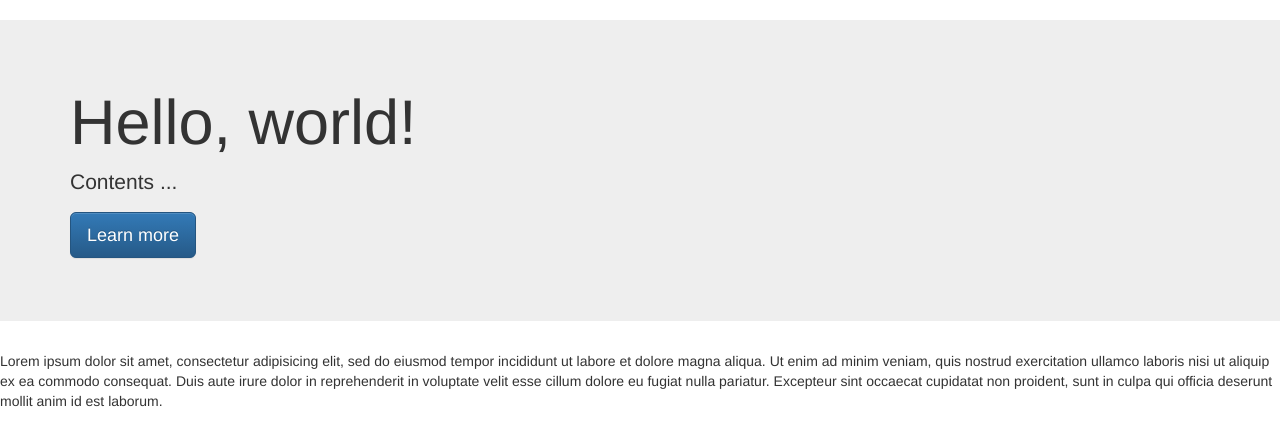
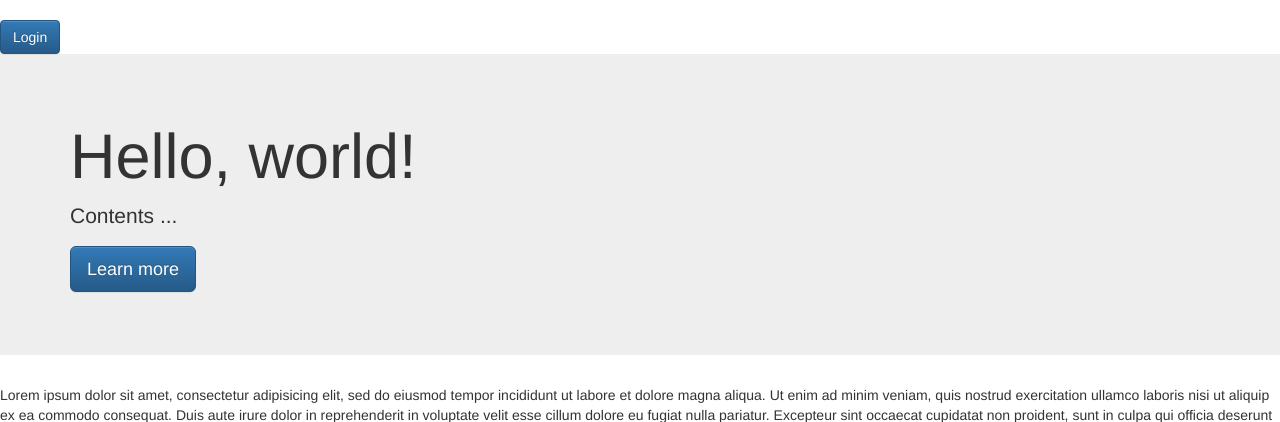
Before and after one commit to winex01/test, a PHP site: page / in a window 1280 px wide. Shown: the part 52-474 px from the top of the page. Run offline with PHP 8.4, Linux system fonts and the light colour scheme.

Commit message:
login feature

```diff
--- a/index.php
+++ b/index.php
@@ -53,6 +53,8 @@
 </nav>
 
 
+<button type="button" class="btn btn-primary">Login</button>
+
 <div class="jumbotron">
 	<div class="container">
 		<h1>Hello, world!</h1>
```
